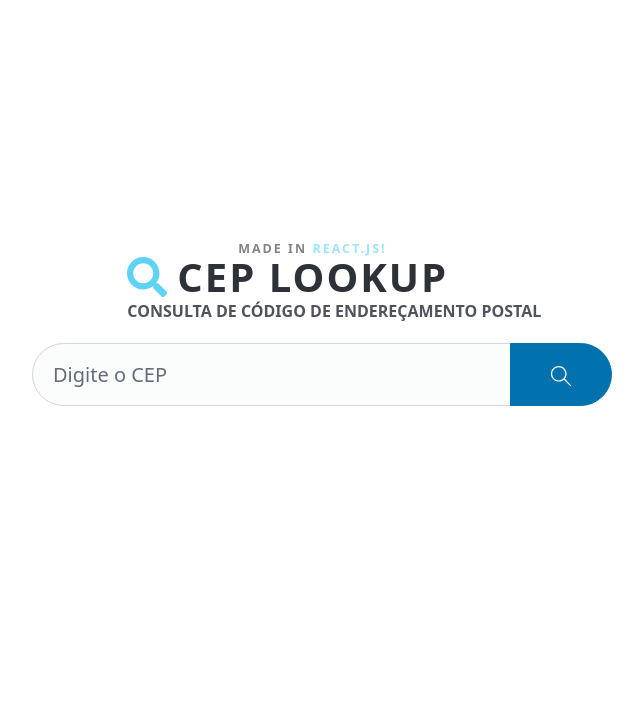
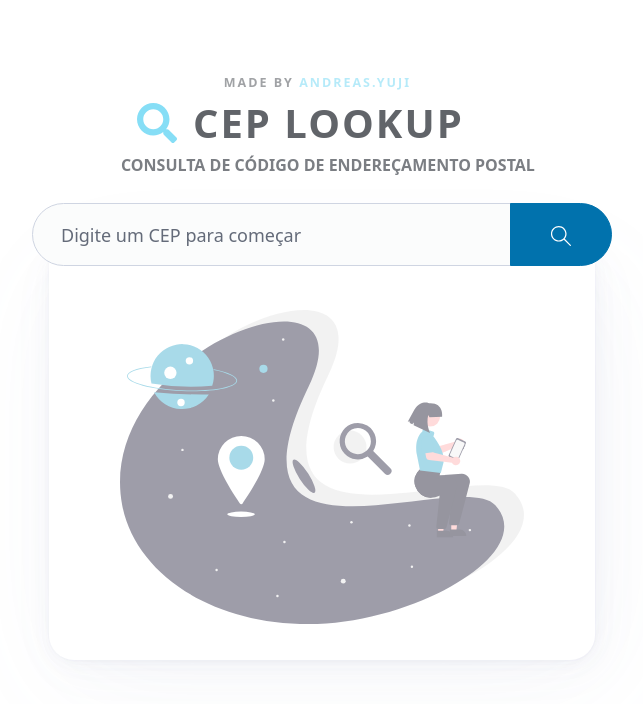
Before and after one commit to andreas-yuji-fujiki/cep-lookup, a React (Vite) app: page / in a window 1280 px wide. Shown: the top 704 px of the page, without its empty margins (318-961 px from the left). Built offline with nearby package versions, Linux system fonts and the light colour scheme.

Commit message:
added the output image & re-styled the main input, and also centered the title

```diff
--- a/src/Components/AppHeader/AppHeader.jsx
+++ b/src/Components/AppHeader/AppHeader.jsx
@@ -14,7 +14,7 @@ function AppHeader(){
                     <FaSearch className="icon"/>
                     CEP Lookup
                     <small>
-                        made in <span className="react-span">react.js!</span>
+                        made by <a href="#" className="andreas-span">andreas.yuji</a>
                     </small>
                 </MainTitle>
                 <MainParagraph>
--- a/src/Components/AppHeader/AppHeaderStyles.js
+++ b/src/Components/AppHeader/AppHeaderStyles.js
@@ -1,34 +1,40 @@
 import styled from "styled-components";
 
 export const AppHeaderContainer = styled.div`
-    margin: -80px 0 10px 0;
+    margin-bottom: 16px;
     display: flex;
     justify-content: center;
     position: relative;
-    left: 45px;
+    left: 64px;
+    opacity: 0.75;
 `
 
 export const MainTitle = styled.h1`
     display: flex;
-    gap: 10px;
     align-items: center;
     letter-spacing: 2px;
     text-transform: uppercase;
-    margin-bottom: 0;
+    margin-bottom: 8px;
+    margin-left: 16px;
 
     .icon{
         fill: #5ed3f3;
+        margin-right: 16px;
     }
     small{
         font-size: 12.5px;
         position: relative;
-        top: -28px;
-        left: -220px;
+        top: -40px;
+        left: -240px;
         gap: 6px;
         opacity: 0.6;
     }
-    small .react-span{
+    small .andreas-span{
         color: #5ed3f3;
+        text-decoration: none;
+    }
+    small .andreas-span:hover{
+        text-decoration: underline;
     }
 `
 
--- a/src/Components/HeroSection/HeroSection.jsx
+++ b/src/Components/HeroSection/HeroSection.jsx
@@ -9,6 +9,7 @@ function HeroSection(){
     return(
         <HeroSectionContainer>
             <InputCard/>
+            <OutputCard/>
         </HeroSectionContainer>
     )
 }
--- a/src/Components/HeroSection/input_card/InputCard.jsx
+++ b/src/Components/HeroSection/input_card/InputCard.jsx
@@ -37,7 +37,7 @@ function InputCard(){
                     type="text"
                     name="CepInput"
                     autoComplete="off"
-                    placeholder="Digite o CEP"
+                    placeholder="Digite um CEP para começar"
                     maxLength="9"
                     value={cep}
                     onChange={handleChange}
--- a/src/Components/HeroSection/input_card/InputCardStyles.js
+++ b/src/Components/HeroSection/input_card/InputCardStyles.js
@@ -3,9 +3,12 @@ import styled from "styled-components";
 export const InputCardForm = styled.form`
     input{
         margin: 0;
-        margin-bottom: 10px;
+        font-size: 18px;
+        padding-left: 28px;
     }
-    fieldset input, fieldset button{
+    fieldset,
+    fieldset input,
+    fieldset button{
         border-radius: 50px;
     }
 `
--- a/src/Components/HeroSection/output_card/OutputCard.jsx
+++ b/src/Components/HeroSection/output_card/OutputCard.jsx
@@ -1,6 +1,15 @@
+// styled components
+import { OutputContainer } from "./OutputCardStyles"
+import { OutputImage } from "./OutputCardStyles"
+
+// assets
+import TrySearchImage from '../../../Assets/try-search.svg'
+
 function OutputCard(){
     return(
-        <h2>output card</h2>
+        <OutputContainer>
+            <OutputImage src={TrySearchImage} />
+        </OutputContainer>
     )
 }
 export default OutputCard
--- /dev/null
+++ b/src/Components/HeroSection/output_card/OutputCardStyles.js
@@ -0,0 +1,22 @@
+import styled from "styled-components";
+
+export const OutputContainer = styled.article`
+    width: 94%;
+    margin: 0 auto;
+    margin-top: -30px;
+    padding-top: 30px;
+
+    display: flex;
+    justify-content: center;
+    justify-self: center;
+
+    border-top: none;
+    border-radius: 0 0 25px 25px;
+`
+
+export const OutputImage = styled.img`
+    opacity: 0.5;
+    width: 80%;
+    margin-top: 24px;
+    padding-bottom: 16px;
+`
```
Also changed, not shown: src/Assets/try-search.svg (added), src/Components/HeroSection/output_card/HeroSectionStyles.js (deleted).
